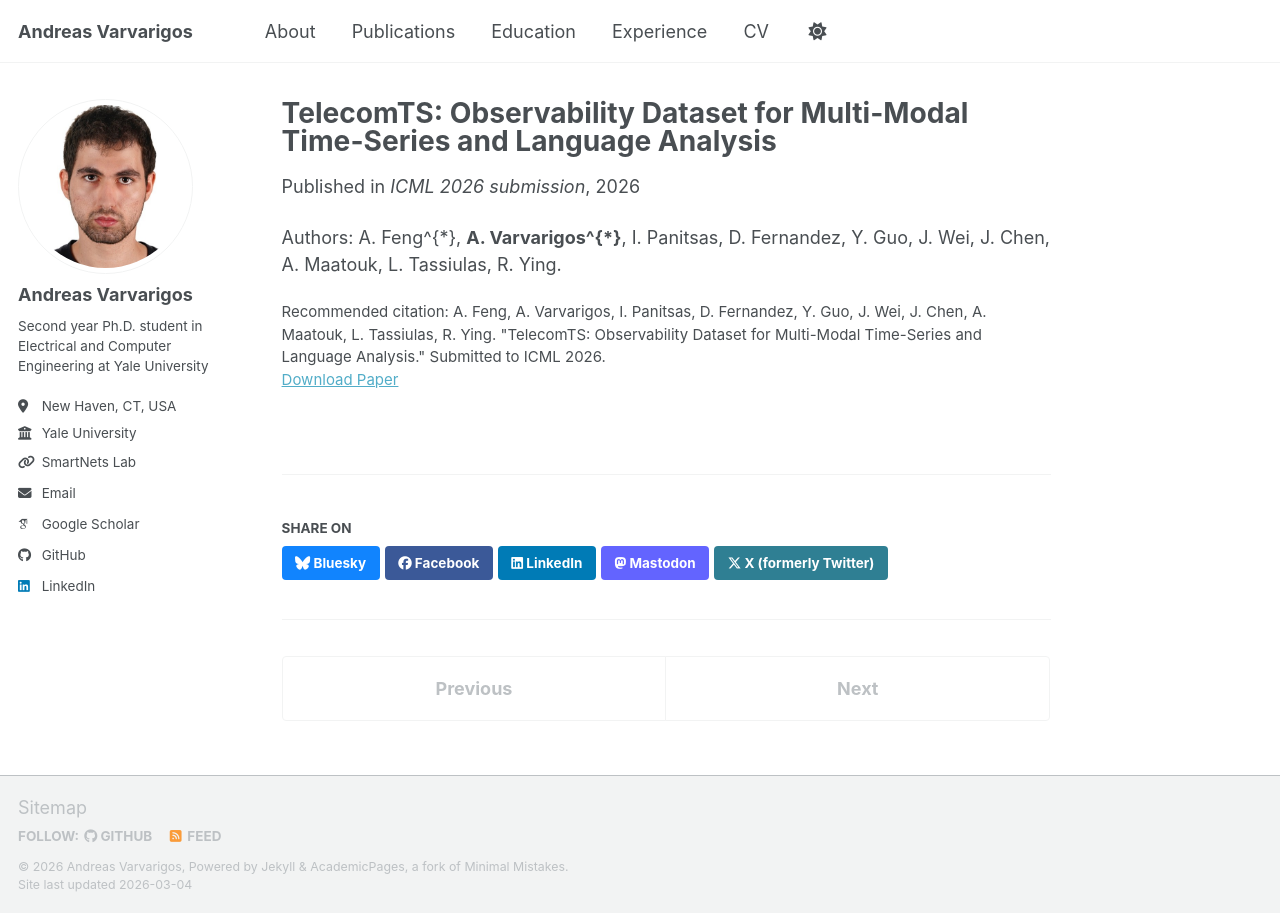
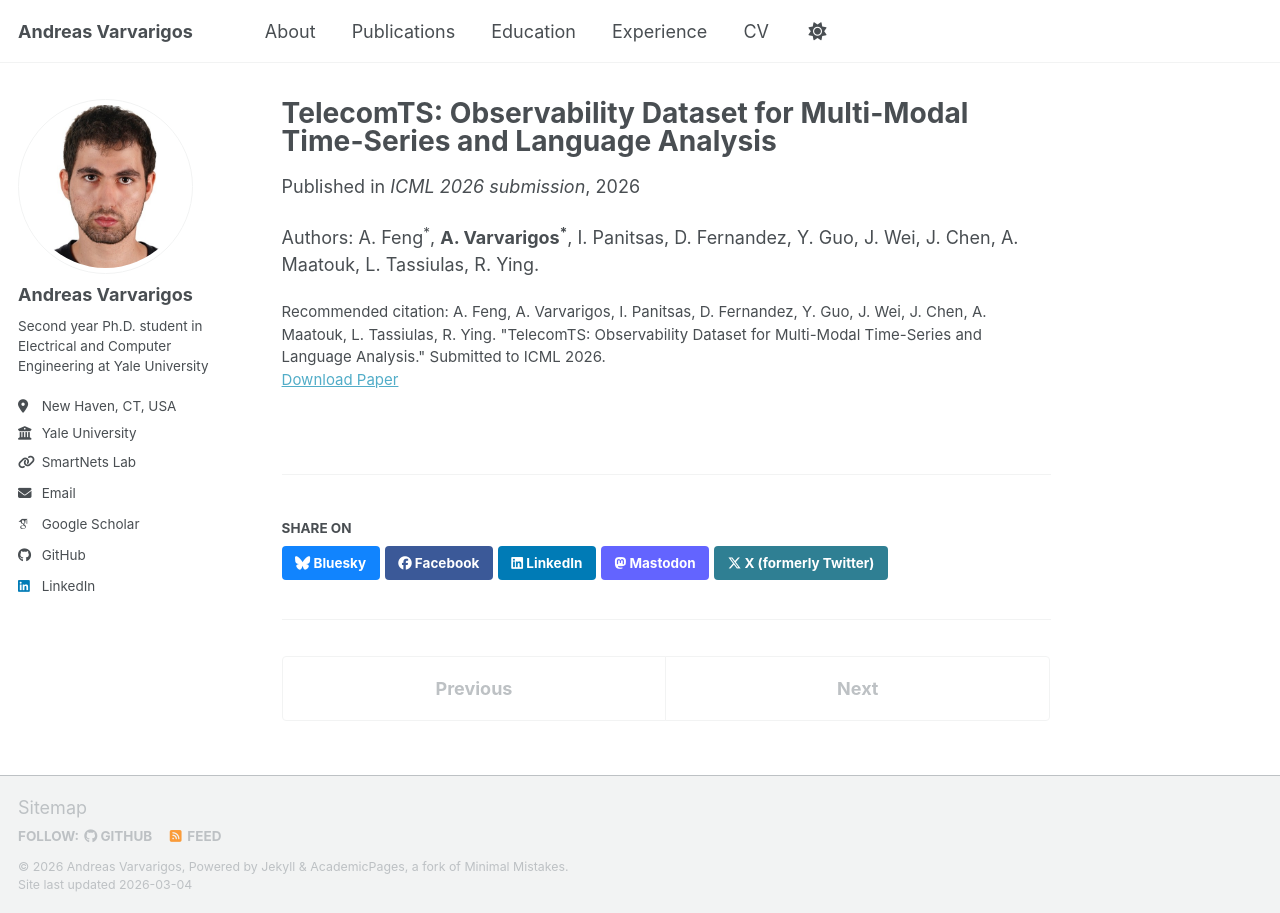
Before and after one commit to varvarigos/varvarigos.github.io, a Jekyll site: the page built from _publications/2026-01-02-telecomts.md, in a window 1280 px wide. Built offline with Jekyll 4.4.1, drawn with Linux system fonts in a browser that asks for light colours; some web fonts are replaced; a script bundle is joined from its source files by our own code; library files that are not in the unit come from our copies.

```diff
--- a/_publications/2026-01-02-telecomts.md
+++ b/_publications/2026-01-02-telecomts.md
@@ -12,4 +12,4 @@ header:
   teaser: "publications/telecomts.png"
 ---
 
-Authors: A. Feng^{\*}, **A. Varvarigos^{\*}**, I. Panitsas, D. Fernandez, Y. Guo, J. Wei, J. Chen, A. Maatouk, L. Tassiulas, R. Ying.
+Authors: A. Feng<sup>*</sup>, **A. Varvarigos<sup>*</sup>**, I. Panitsas, D. Fernandez, Y. Guo, J. Wei, J. Chen, A. Maatouk, L. Tassiulas, R. Ying.
```
